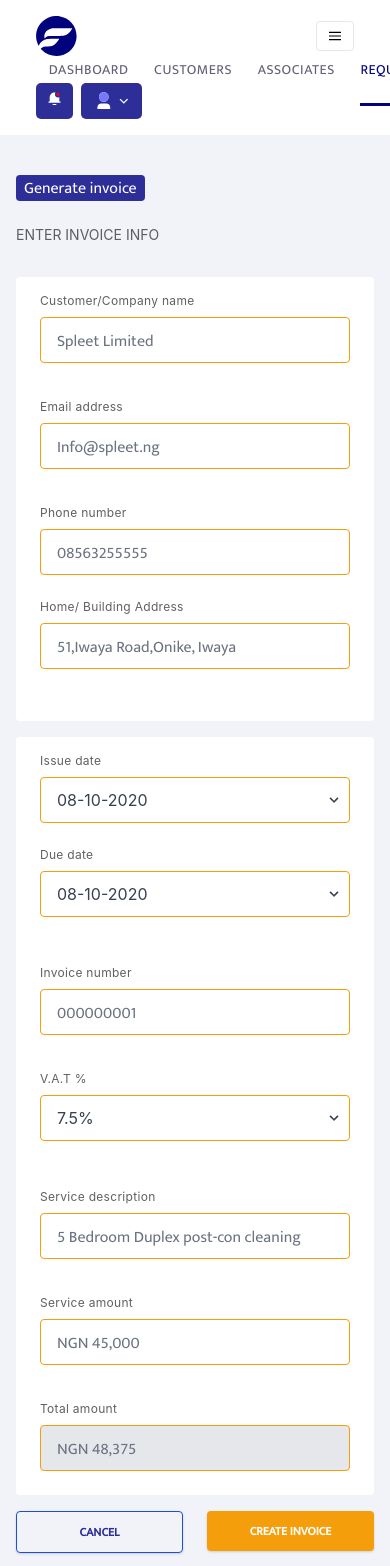
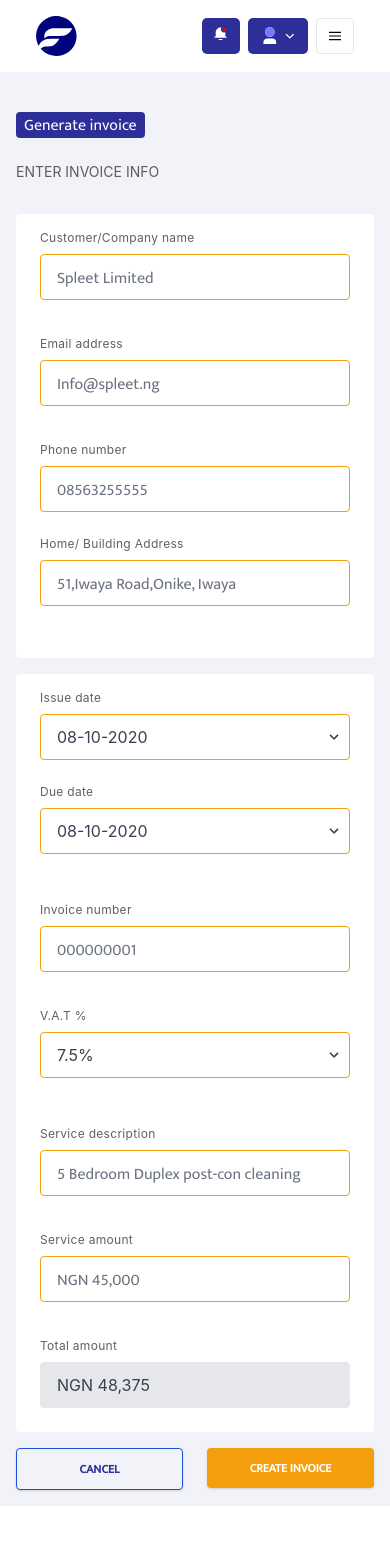
Before and after one commit to jidegithub/fyre, a React (Create React App) app: page / in a window 390 px wide. Shown: the top 1566 px of the page. After the commit the page ends 1506 px from the top, so only its background shows below. Built offline with nearby package versions, Linux system fonts and the light colour scheme.

Commit message:
update: update navbar mobile view

```diff
--- a/src/components/Header/Header.jsx
+++ b/src/components/Header/Header.jsx
@@ -20,21 +20,8 @@ export default function NavBar() {
             </a>
           </div>
 
-          <button className="hide flex items-center border border-blue px-3 py-2 rounded text-blue"
-            onClick={() => toggleExpansion(!isExpanded)}
-          >
-            <svg
-              className="fill-current h-3 w-3"
-              viewBox="0 0 20 20"
-              xmlns="http://www.w3.org/2000/svg"
-            >
-              <title>Menu</title>
-              <path d="M0 3h20v2H0V3zm0 6h20v2H0V9zm0 6h20v2H0v-2z" />
-            </svg>
-          </button>
-
           {/* Site navigation */}
-          <div className="md:block links_container text-sm qs-medium">
+          <div className={`${ isExpanded ? `block` : `hidden`} md:block links_container text-sm qs-medium`}>
             <a href="/"> DASHBOARD</a>
             <a href="/">CUSTOMERS</a>
             <a href="/">ASSOCIATES</a>
@@ -53,6 +40,18 @@ export default function NavBar() {
               <UserIcon />
               <CaretDownIcon />
             </div>
+            <button className="hide flex items-center border border-blue ml-2 px-3 py-2 rounded text-blue"
+            onClick={() => toggleExpansion(!isExpanded)}
+          >
+            <svg
+              className="fill-current h-3 w-3"
+              viewBox="0 0 20 20"
+              xmlns="http://www.w3.org/2000/svg"
+            >
+              <title>Menu</title>
+              <path d="M0 3h20v2H0V3zm0 6h20v2H0V9zm0 6h20v2H0v-2z" />
+            </svg>
+          </button>
           </div>
 
         </div>
--- a/src/components/Header/navbar.css
+++ b/src/components/Header/navbar.css
@@ -15,6 +15,15 @@
   color: #01037C;
 }
 
+@media(max-width: 1024px) {
+  .links_container{
+    display: none;
+  }
+  .hide{
+    display: block;
+  }
+}
+
 @media (min-width: 1024px) {
   .p-stab{
     padding-left: 0px;
@@ -22,13 +31,8 @@
   }
 }
 
-
-@media (min-width: 768px) {
+/* @media (min-width: 768px) {
   .hide{
     display: none;
   }
-}
-
-@media (min-width: 640px) {
-
-}
+} */
--- a/src/components/Invoice/InvoiceForm.jsx
+++ b/src/components/Invoice/InvoiceForm.jsx
@@ -115,7 +115,10 @@ export default function InvoiceForm() {
               <label className="block tracking-wide text-grey text-xs mb-2" htmlFor="tot-amount">
                 Total amount
               </label>
-              <input className="appearance-none border-yellow-500 block w-full bg-gray-200 text-gray-700 border rounded py-3 px-4 leading-tight focus:outline-none focus:bg-white focus:border-gray-500" id="tot-amount" type="text" placeholder="NGN 48,375"/>
+              <div className="select-none appearance-none block w-full bg-gray-200 text-gray-700 border rounded py-3 px-4 leading-tight">
+                NGN 48,375
+              </div>
+              {/* <input className="disabled appearance-none block w-full bg-gray-200 text-gray-700 border rounded py-3 px-4 leading-tight focus:outline-none focus:border-gray-500" id="tot-amount" type="text" placeholder="NGN 48,375"/> */}
             </div>
           </div>
         </form>
```
Also changed, not shown: 1 other file (tests, documents, lock files or other folders).
